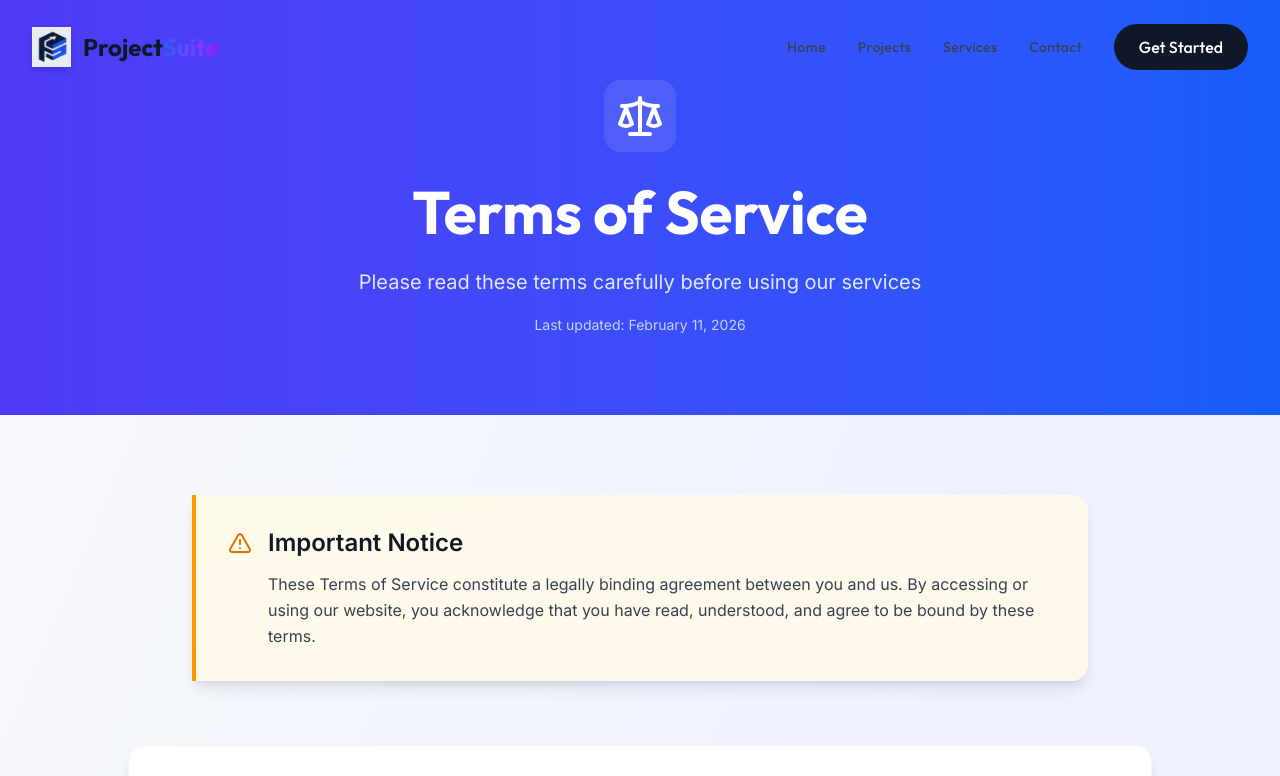
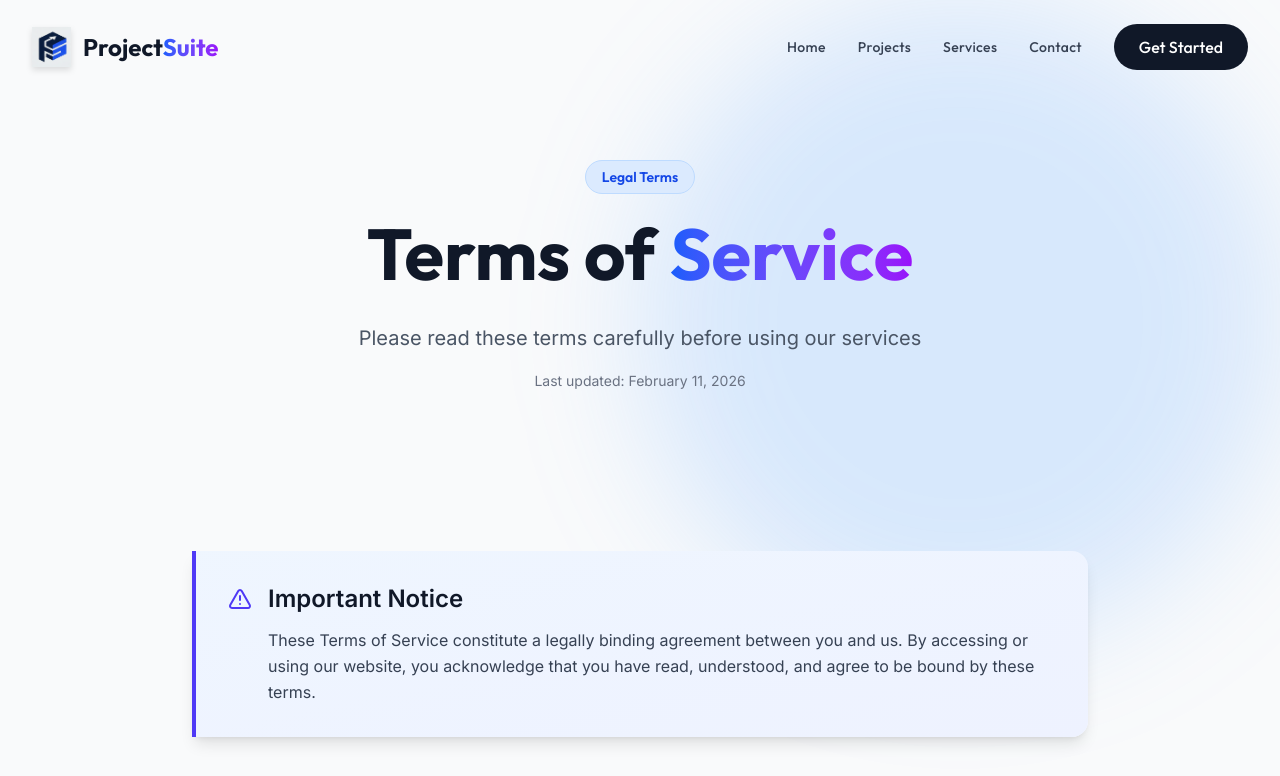
Before and after one commit to durgaprasad104/sdfghjiuytrew, a React (Vite) app in the folder Projectsuite/: page /terms in a window 1280 px wide. Shown: the top 776 px of the page. Built offline with nearby package versions, Linux system fonts and the light colour scheme.

Commit message:
Update Terms.jsx

```diff
--- a/Projectsuite/src/pages/Terms.jsx
+++ b/Projectsuite/src/pages/Terms.jsx
@@ -54,33 +54,40 @@ const Terms = () => {
     ];
 
     return (
-        <div className="min-h-screen bg-gradient-to-br from-gray-50 via-indigo-50 to-blue-50">
+        <div className="min-h-screen pb-20 pt-20 overflow-hidden relative">
+            {/* Background elements */}
+            <div className="absolute top-0 right-0 -z-10 w-[50vw] h-[50vw] bg-blue-400/20 rounded-full blur-3xl"></div>
+            <div className="absolute bottom-0 left-0 -z-10 w-[50vw] h-[50vw] bg-purple-400/20 rounded-full blur-3xl"></div>
+
             {/* Hero Section */}
-            <div className="relative overflow-hidden bg-gradient-to-r from-indigo-600 to-blue-600 py-20">
-                <div className="absolute inset-0 bg-grid-white/10"></div>
+            <div className="relative py-20">
+                <div className="container-custom text-center">
                     <motion.div
+                        initial={{ opacity: 0, scale: 0.9 }}
+                        animate={{ opacity: 1, scale: 1 }}
+                        className="inline-block mb-6 px-4 py-1.5 rounded-full bg-blue-100 border border-blue-200 text-blue-700 font-semibold font-heading text-sm"
+                    >
+                        Legal Terms
+                    </motion.div>
+                    <motion.h1
                         initial={{ opacity: 0, y: 20 }}
                         animate={{ opacity: 1, y: 0 }}
-                    className="container-custom relative z-10"
+                        className="text-5xl md:text-7xl font-bold mb-8 font-heading text-gray-900"
                     >
-                    <div className="max-w-3xl mx-auto text-center text-white">
-                        <motion.div
-                            initial={{ scale: 0 }}
-                            animate={{ scale: 1 }}
+                        Terms of <span className="text-transparent bg-clip-text bg-gradient-to-r from-blue-600 to-purple-600">Service</span>
+                    </motion.h1>
+                    <motion.p
+                        initial={{ opacity: 0, y: 20 }}
+                        animate={{ opacity: 1, y: 0 }}
                         transition={{ delay: 0.2 }}
-                            className="inline-block p-3 bg-white/10 backdrop-blur-sm rounded-2xl mb-6"
+                        className="text-lg md:text-xl text-gray-600 max-w-3xl mx-auto leading-relaxed mb-4"
                     >
-                            <Scale className="w-12 h-12" />
-                        </motion.div>
-                        <h1 className="text-5xl md:text-6xl font-bold mb-6 font-heading">Terms of Service</h1>
-                        <p className="text-xl text-indigo-100 leading-relaxed mb-4">
                         Please read these terms carefully before using our services
-                        </p>
-                        <p className="text-sm text-indigo-200">
+                    </motion.p>
+                    <p className="text-sm text-gray-500">
                         Last updated: {new Date().toLocaleDateString('en-US', { year: 'numeric', month: 'long', day: 'numeric' })}
                     </p>
                 </div>
-                </motion.div>
             </div>
 
             <div className="container-custom py-20">
@@ -91,9 +98,9 @@ const Terms = () => {
                     viewport={{ once: true }}
                     className="max-w-4xl mx-auto mb-16"
                 >
-                    <div className="bg-gradient-to-br from-amber-50 to-orange-50 border-l-4 border-amber-500 rounded-r-2xl p-8 shadow-lg">
+                    <div className="bg-gradient-to-br from-blue-50 to-indigo-50 border-l-4 border-indigo-600 rounded-r-2xl p-8 shadow-lg">
                         <div className="flex items-start gap-4">
-                            <AlertTriangle className="w-6 h-6 text-amber-600 flex-shrink-0 mt-1" />
+                            <AlertTriangle className="w-6 h-6 text-indigo-600 flex-shrink-0 mt-1" />
                             <div>
                                 <h2 className="text-2xl font-bold text-gray-900 mb-3">Important Notice</h2>
                                 <p className="text-gray-700 leading-relaxed">
```
Lines whose indentation alone changed are shown as unchanged.
